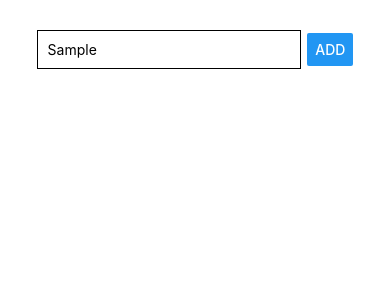
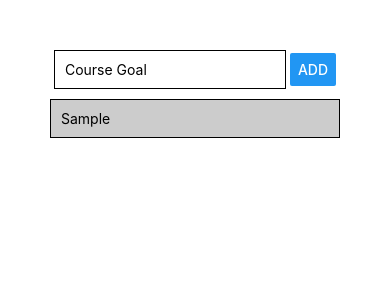
Before and after one commit to hazyikmis/rn_todo_app, a React Native app: screen / in a window 390 px wide. Both pictures are taken after typing "Sample" into the empty fields and a click on the button "ADD". Shown: the top 300 px of the page. Built offline with nearby package versions, Linux system fonts and the light colour scheme.

Commit message:
Adding new goal and Listing goals completed

```diff
--- a/App.js
+++ b/App.js
@@ -1,32 +1,94 @@
 import { StatusBar } from "expo-status-bar";
-import React from "react";
-import { StyleSheet, Text, View, TextInput, Button } from "react-native";
+import React, { useState } from "react";
+import {
+  StyleSheet,
+  Text,
+  View,
+  TextInput,
+  Button,
+  ScrollView,
+  FlatList /* better performance than ScrollView for infinite or long lists */,
+} from "react-native";
 
 export default function App() {
+  const [enteredGoal, setEnteredGoal] = useState("");
+  const [courseGoals, setCourseGoals] = useState([]);
+
+  const goalInputHandler = (enteredText) => {
+    setEnteredGoal(enteredText);
+  };
+
+  const addGoalHandler = () => {
+    //console.log(enteredGoal);
+    //the code below is NOT GUARANTEE
+    //setCourseGoals([...courseGoals, enteredGoal]);
+
+    //the code below is ALWAYS GUARANTEE
+    setCourseGoals((currentCourseGoals) => [
+      ...currentCourseGoals,
+      //enteredGoal,
+      { id: Math.random().toString(), goal: enteredGoal }, //key required for FlatList
+    ]);
+
+    setEnteredGoal("");
+  };
+
   return (
-    <View style={{ padding: 30 }}>
-      <View
-        style={{
-          flexDirection: "row",
-          justifyContent: "space-evenly",
-          alignItems: "center",
-        }}
-      >
+    <View style={styles.screen}>
+      <View style={styles.inputContainer}>
         <TextInput
           placeholder="Course Goal"
-          style={{
-            width: "80%",
-            borderColor: "black",
-            borderWidth: 1,
-            padding: 10,
-          }}
+          style={styles.input}
+          onChangeText={goalInputHandler}
+          value={enteredGoal}
         />
-        <Button title="Add" />
+        <Button title="Add" onPress={addGoalHandler} />
       </View>
-      <View></View>
+      {/*
+      <ScrollView>
+        {courseGoals.map((goal) => (
+          //since Text does not allow too much styling, we are using View as a wrapper
+          <View style={styles.goalListItem} key={goal}>
+            <Text>{goal}</Text>
+          </View>
+        ))}
+      </ScrollView>
+*/}
+      <FlatList
+        keyExtractor={(item, index) => item.id}
+        data={courseGoals}
+        renderItem={(itemData) => (
+          <View style={styles.goalListItem}>
+            <Text>{itemData.item.goal}</Text>
+          </View>
+        )}
+      />
       <StatusBar style="auto" />
     </View>
   );
 }
 
-const styles = StyleSheet.create({});
+const styles = StyleSheet.create({
+  //for top-level View
+  screen: {
+    padding: 50,
+  },
+  inputContainer: {
+    flexDirection: "row",
+    justifyContent: "space-evenly",
+    alignItems: "center",
+  },
+  input: {
+    width: "80%",
+    borderColor: "black",
+    borderWidth: 1,
+    padding: 10,
+  },
+  goalListItem: {
+    padding: 10,
+    marginVertical: 10,
+    backgroundColor: "#ccc",
+    borderColor: "black",
+    borderWidth: 1,
+  },
+});
```
Also changed, not shown: 1 other file (tests, documents, lock files or other folders).
